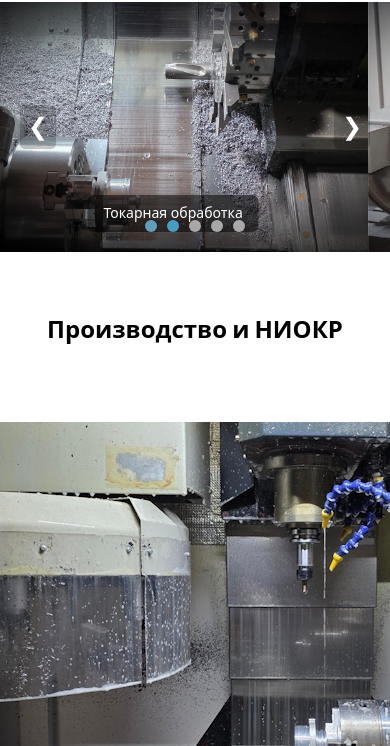
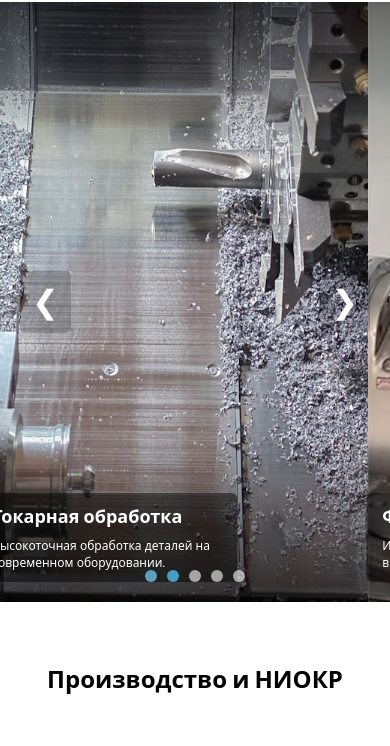
Before and after one commit to Pollacco/TECH, a plain HTML site: page index.html in a window 390 px wide. Shown: the part 98-844 px from the top of the page. Drawn offline with Linux system fonts and the light colour scheme.

Commit message:
feat: small fixes

```diff
--- a/index.html
+++ b/index.html
@@ -99,27 +99,42 @@
 
         <div class="slide active">
           <img src="assets/images/turn.jpg" alt="Токарная обработка">
-          <div class="caption">Токарная обработка</div>
+          <div class="caption">
+            <h2>Токарная обработка</h2>
+            <p>Высокоточная обработка деталей на современном оборудовании.</p>
+          </div>
         </div>
 
         <div class="slide">
           <img src="assets/images/mill.jpg" alt="Фрезерная обработка">
-          <div class="caption">Фрезерная обработка</div>
+          <div class="caption">
+            <h2>Фрезерная обработка</h2>
+            <p>Изготовление сложных деталей с высокой точностью и скоростью.</p>
+          </div>
         </div>
 
         <div class="slide">
           <img src="assets/images/electro.jpg" alt="Электроэрозионная обработка">
-          <div class="caption">Электроэрозионная обработка</div>
+          <div class="caption">
+            <h2>Электроэрозионная обработка</h2>
+            <p>Создание сложных форм и отверстий с уникальной точностью.</p>
+          </div>
         </div>
 
         <div class="slide">
           <img src="assets/images/3dprint.jpg" alt="3D-печать">
-          <div class="caption">3D-печать</div>
+          <div class="caption">
+            <h2>3D-печать</h2>
+            <p>Быстрое прототипирование изделий и изготовление уникальных деталей.</p>
+          </div>
         </div>
 
         <div class="slide">
           <img src="assets/images/scan.jpg" alt="3D-сканирование">
-          <div class="caption">3D-сканирование</div>
+          <div class="caption">
+            <h2>3D-сканирование</h2>
+            <p>Точное оцифровывание объектов для анализа и производства.</p>
+          </div>
         </div>
 
       </div>
--- a/style.css
+++ b/style.css
@@ -163,7 +163,7 @@ header {
 .slider {
   position: relative;
   width: 100%;
-  height: 700px; /* фиксированная высота */
+  height: 600px; /* фиксированная высота */
   overflow: hidden;
 }
 
@@ -188,15 +188,26 @@ header {
 
 .caption {
   position: absolute;
-  bottom: 40px;
-  left: 50%;
+  bottom: 50px;
+  left: 33%;
   transform: translateX(-50%);
   background: rgba(0,0,0,0.5);
   color: #fff;
-  padding: 12px 24px;
+  padding: 16px 28px;
   border-radius: 6px;
-  font-size: 20px;
-  font-weight: 500;
+  max-width: 80%;
+}
+
+.caption h2 {
+  font-size: 28px;
+  font-weight: 600;
+  margin-bottom: 8px;
+}
+
+.caption p {
+  font-size: 16px;
+  font-weight: 400;
+  line-height: 1.4;
 }
 
 /* Стрелки */
@@ -888,16 +899,16 @@ footer {
 
 /* Адаптив */
 @media (max-width: 1024px) {
-  .slider { height: 500px; }
-  .caption { font-size: 18px; padding: 10px 20px; }
+  .caption h2 { font-size: 22px; }
+  .caption p { font-size: 14px; }
 }
 @media (max-width: 768px) {
-  .slider { height: 350px; }
-  .caption { font-size: 16px; bottom: 20px; }
-  .slider button.prev,
-  .slider button.next { font-size: 24px; padding: 8px; }
+  .caption { bottom: 20px; padding: 12px 20px; }
+  .caption h2 { font-size: 20px; }
+  .caption p { font-size: 13px; }
 }
 @media (max-width: 480px) {
-  .slider { height: 250px; }
-  .caption { font-size: 14px; padding: 8px 16px; }
+  .caption { padding: 10px 16px; }
+  .caption h2 { font-size: 18px; }
+  .caption p { font-size: 12px; }
 }
```
